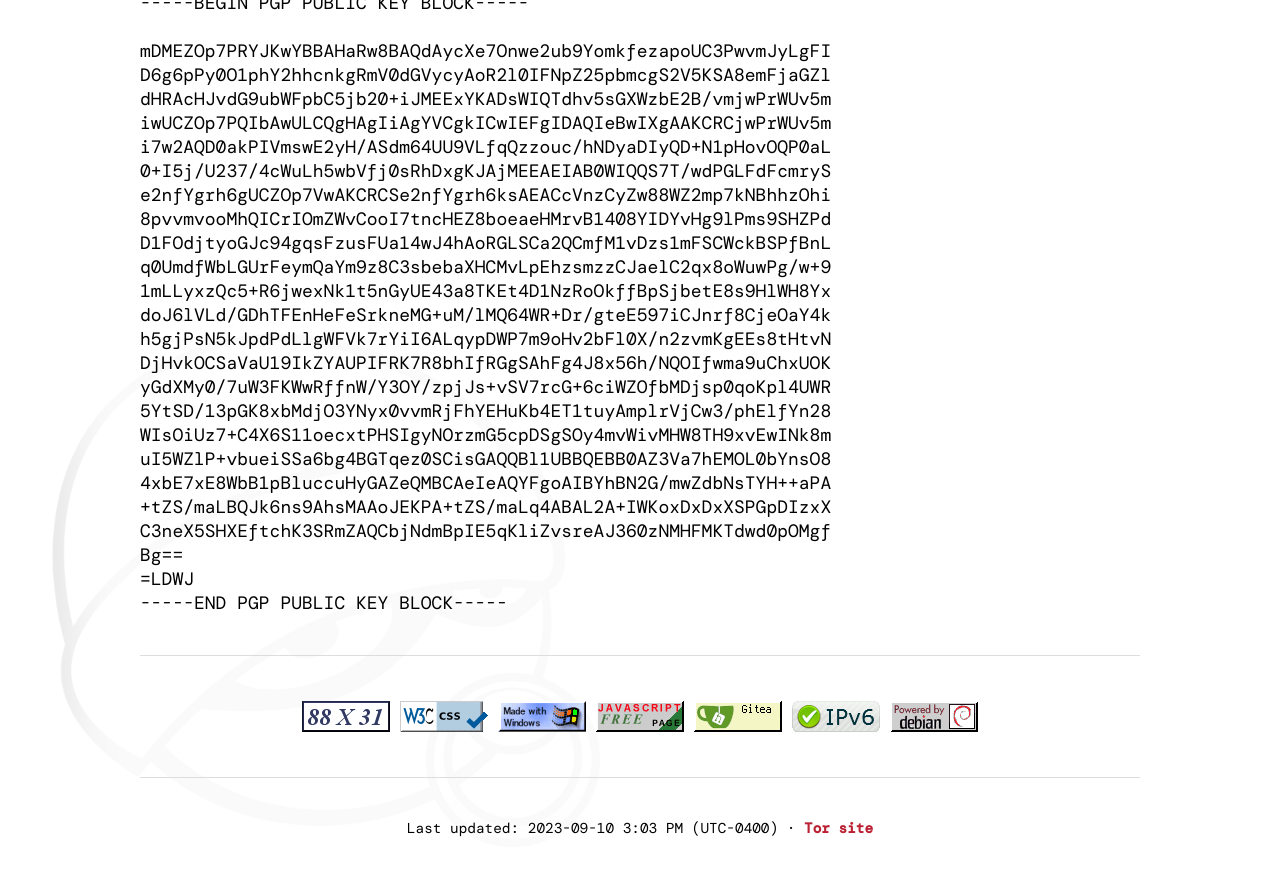
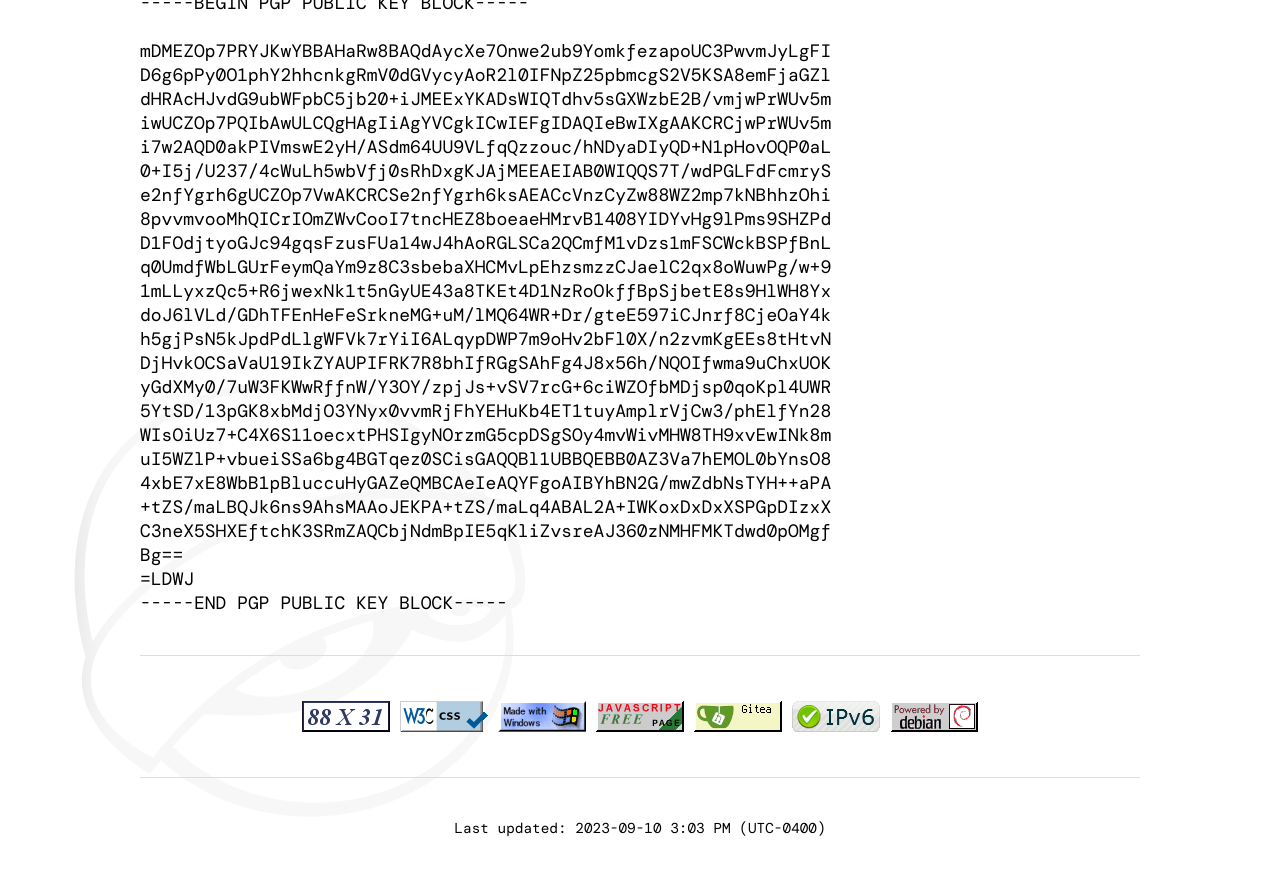
Before and after one commit to zfett/attkzach.gay, a Jekyll site: the page built from _pages/index.md, in a window 1280 px wide and 900 px high, scrolled down 2483 px. Shown: the top 876 px of the window. Built offline with Jekyll 4.4.1, drawn with Linux system fonts in a browser that asks for light colours.

Commit message:
background image tweak, removed tor link

```diff
--- a/_layouts/default.html
+++ b/_layouts/default.html
@@ -26,7 +26,7 @@
                 <img class="badge" src="/assets/img/badges/powered-by-debian.gif" alt="Powered by Debian"/>
             </div>
             <hr>
-            <p id="footer-text">Last updated: {{ site.time | date: '%Y-%m-%d %l:%M %p (UTC%z)' }} &middot; <a href="http://olpx6utj7dnpkjwz724mlnpih5vgulml5cvgb6cxn5yd6aerql7lpjqd.onion/">Tor site</a></p>
+            <p id="footer-text">Last updated: {{ site.time | date: '%Y-%m-%d %l:%M %p (UTC%z)' }}</p>
         </footer>
     </body>
 </html>
```
Also changed, not shown: assets/img/page-bg.webp.
